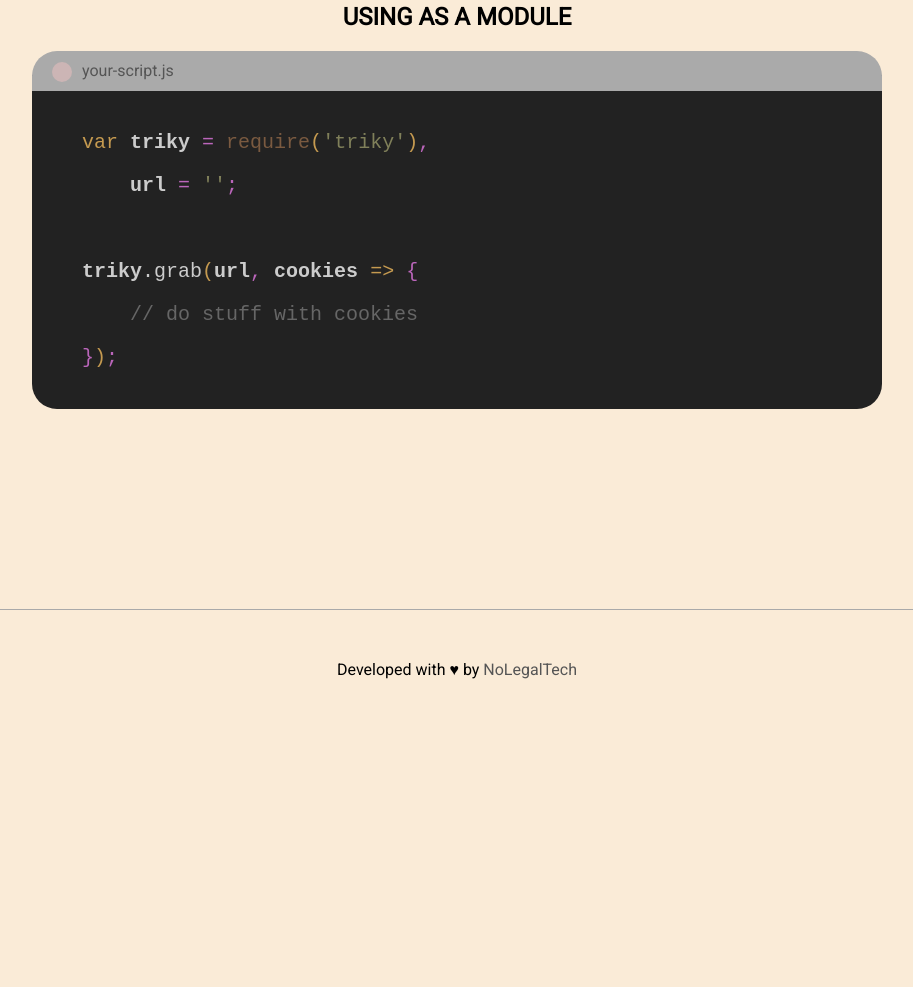
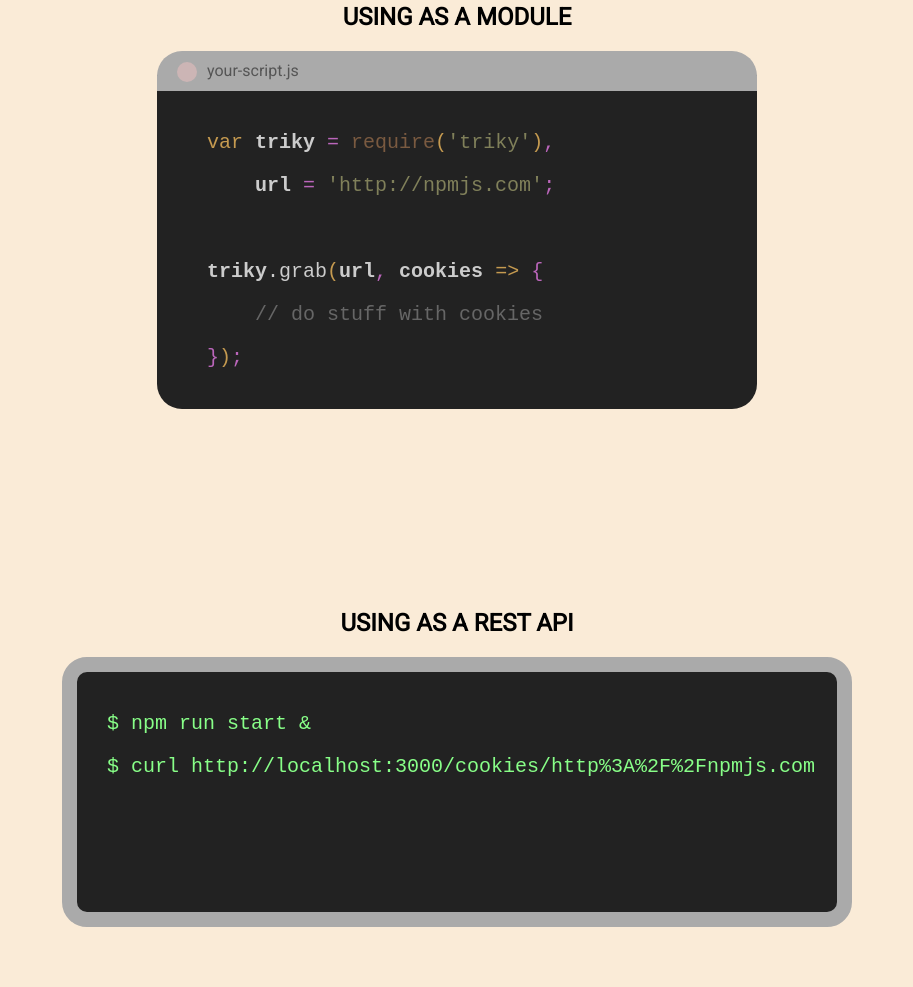
Before and after one commit to NoLegalTech/triky.js, a website: page index.html in a window 1280 px wide. Shown: the part 705-1692 px from the top of the page, without its empty margins (183-1096 px from the left). Before the commit the page ends 1464 px from the top, so only its background shows below. Drawn offline with Linux system fonts and the light colour scheme.

Commit message:
REST API
This helps in solving issue #15 because now we can deploy this anywhere
(OpenShift is free) and use it from any web page).

As a side note, I tried to bundle triky for client with browserify and
failed.

```diff
--- a/css/main.css
+++ b/css/main.css
@@ -43,7 +43,7 @@ h2 {
 }
 
 .computer {
-    width: 50%;
+    width: 70%;
     margin: 0 auto;
     min-height: 200px;
     background: #222;
@@ -55,7 +55,7 @@ h2 {
 }
 
 .editor {
-    width: 75%;
+    width: 50%;
     margin: 0 auto;
     min-height: 200px;
     background: #222;
--- a/index.html
+++ b/index.html
@@ -32,19 +32,31 @@
 
         </section>
 
-        <section id="use">
+        <section id="use-as-module">
 
             <h2>Using as a module</h2>
 
             <article class="editor">
                 <span class="title">your-script.js</span>
                 <pre><span class="js-keyword">var</span> <span class="js-identifier">triky</span> <span class="js-symbol">=</span> <span class="js-require">require</span><span class="js-keyword">(</span><span class="js-string">'triky'</span><span class="js-keyword">)</span><span class="js-symbol">,</span></pre>
-                <pre>    <span class="js-identifier">url</span> <span class="js-symbol">=</span> <span class="js-string">'<any-url>'</span><span class="js-symbol">;</span></pre>
+                <pre>    <span class="js-identifier">url</span> <span class="js-symbol">=</span> <span class="js-string">'http://npmjs.com'</span><span class="js-symbol">;</span></pre>
                 <pre> </pre>
                 <pre><span class="js-identifier">triky</span>.grab<span class="js-keyword">(</span><span class="js-identifier">url</span><span class="js-symbol">,</span> <span class="js-identifier">cookies</span> <span class="js-keyword">=></span> <span class="js-symbol">{</span></pre>
                 <pre>    <span class="js-comment">// do stuff with cookies</span></pre>
                 <pre><span class="js-symbol">}</span><span class="js-keyword">)</span><span class="js-symbol">;</span></pre>
             </article>
+
+        </section>
+
+        <section id="use-as-rest-api">
+
+            <h2>Using as a REST API</h2>
+
+            <article class="computer">
+                <pre>$ npm run start &</pre>
+                <pre>$ curl http://localhost:3000/cookies/http%3A%2F%2Fnpmjs.com</pre>
+            </article>
+
 
         </section>
 
--- a/package.json
+++ b/package.json
@@ -6,6 +6,7 @@
   "dependencies": {
     "colors": "^1.2.1",
     "console.table": "^0.10.0",
+    "express": "^4.16.3",
     "npm": "^5.7.1",
     "phantom": "^4.0.12",
     "prompt": "^1.0.0",
@@ -14,10 +15,12 @@
   },
   "devDependencies": {
     "gulp": "^3.9.1",
+    "nodemon": "^1.17.1",
     "yargs": "^11.0.0"
   },
   "scripts": {
-    "test": "node example.js"
+    "test": "node example.js",
+    "start": "node server.js"
   },
   "bin": {
     "triky": "./bin/global-triky.js"
```
Also changed, not shown: server.js (added, +16 -0 lines), 1 other file.
